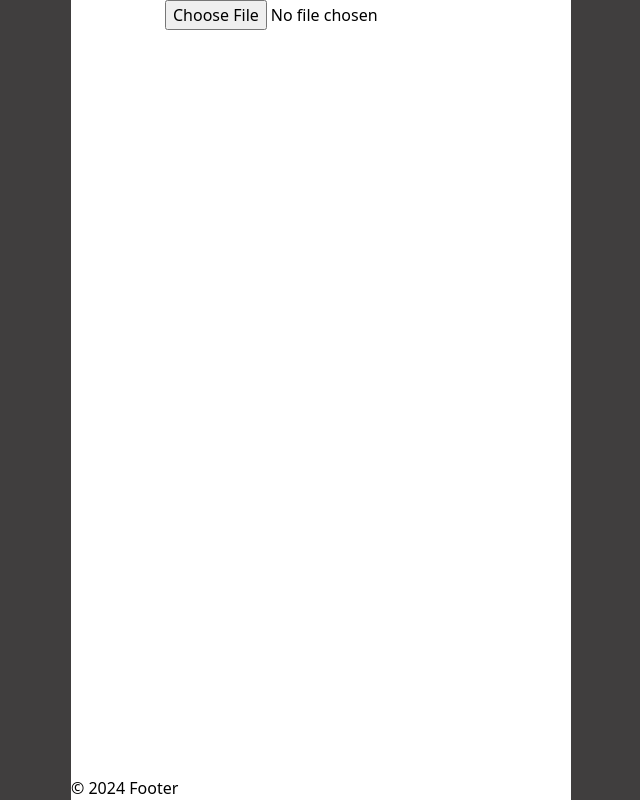
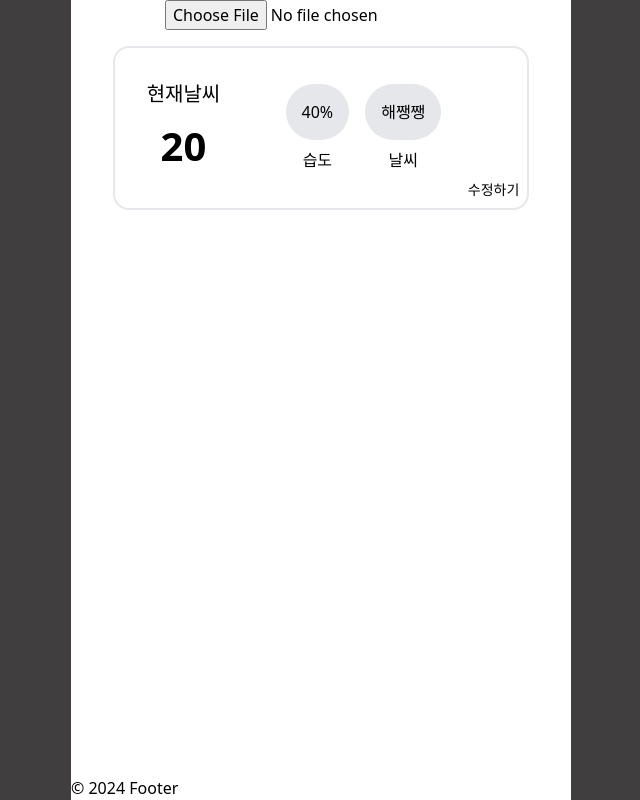
Before and after one commit to OneulUi/client, a Next.js app: page /ootd/write in a window 1280 px wide. Shown: the whole page, without its empty margins (319-959 px from the left). Built offline with nearby package versions, Linux system fonts and the light colour scheme.

Commit message:
Feat: weather component 추가

```diff
--- a/app/ootd/write/page.tsx
+++ b/app/ootd/write/page.tsx
@@ -1,7 +1,7 @@
 "use client";
 import { ChangeEvent, useState } from "react";
 import Image from "next/image";
-
+import Weather from "@/components/ootd/Weather";
 export default function OotdWrite() {
   const [uploadImgUrl, setUploadImgUrl] = useState("");
 
@@ -27,6 +27,8 @@ export default function OotdWrite() {
         <Image src={uploadImgUrl} alt="user-image" width={400} height={400} />
       )}
       <input type="file" accept="image/*" onChange={onchangeImageUpload} />
+
+      <Weather />
     </>
   );
 }
--- a/app/page.tsx
+++ b/app/page.tsx
@@ -1,8 +1,12 @@
 import Image from "next/image";
 import Button from "@/components/button/Button";
-import sun from "../assets/sun.png";
+import { GoogleOAuthProvider } from "@react-oauth/google";
+
 export default function Home() {
+  const clientId = "YOUR_GOOGLE_CLIENT_ID";
+
   return (
+    <GoogleOAuthProvider clientId={clientId}>
       <main className="">
         <div className="flex flex-col items-center justify-center overflow-hidden">
           <Image
@@ -18,13 +22,10 @@ export default function Home() {
 
           <Button
             text="시작하기"
-          href={`https://accounts.google.com/o/oauth2/v2/auth?
-		client_id=${process.env.REACT_APP_GOOGLE_AUTH_CLIENT_ID}
-		&redirect_uri=${process.env.REACT_APP_GOOGLE_AUTH_REDIRECT_URI}
-		&response_type=code
-		&scope=email profile`}
+            href="http://localhost:8080/oauth2/authorization/google"
           />
         </div>
       </main>
+    </GoogleOAuthProvider>
   );
 }
--- /dev/null
+++ b/components/ootd/Weather.tsx
@@ -0,0 +1,25 @@
+export default function Weather() {
+  return (
+    <section className="flex border-2 rounded-2xl p-4 w-5/6 m-4 justify-between items-center relative">
+      <div className="flex flex-col m-4 items-center">
+        <span className="text-xl font-thin mb-2">현재날씨</span>
+        <span className="text-[40px] font-bold">20</span>
+      </div>
+      <div className="flex mr-[70px]">
+        <div className="flex flex-col items-center mr-4">
+          <span className="border-none rounded-full p-4 bg-gray-200">40%</span>
+          <span className="mt-2">습도</span>
+        </div>
+        <div className="flex flex-col items-center">
+          <span className="border-none rounded-full p-4 bg-gray-200">
+            해쨍쨍
+          </span>
+          <span className="mt-2">날씨</span>
+        </div>
+      </div>
+      <button className="absolute bottom-0 right-0 mb-2 mr-2 text-sm">
+        수정하기
+      </button>
+    </section>
+  );
+}
--- a/package.json
+++ b/package.json
@@ -9,10 +9,12 @@
     "lint": "next lint"
   },
   "dependencies": {
+    "@react-oauth/google": "^0.12.1",
     "@tanstack/react-query": "^5.32.0",
     "@tanstack/react-query-devtools": "^5.32.0",
     "axios": "^1.6.8",
     "next": "14.2.2",
+    "next-auth": "^4.24.7",
     "react": "^18",
     "react-daum-postcode": "^3.1.3",
     "react-dom": "^18",
```
Also changed, not shown: 1 other file (tests, documents, lock files or other folders). Lines whose indentation alone changed are shown as unchanged.
